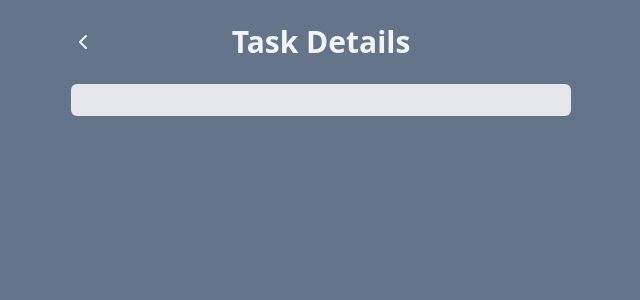
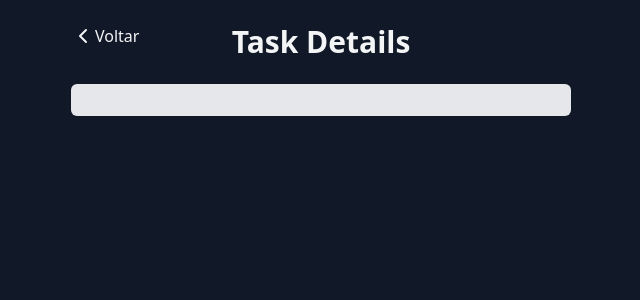
Before and after one commit to Dev-LucasViana/Task-Manager, a React (Vite) app: page /task in a window 1280 px wide. Shown: the top 300 px of the page, without its empty margins (319-959 px from the left). Built offline with nearby package versions, Linux system fonts and the light colour scheme.

Commit message:
Adicionando alguns estilizações

```diff
--- a/src/components/AddTasks.jsx
+++ b/src/components/AddTasks.jsx
@@ -31,7 +31,7 @@ function AddTasks({ onAddTaskSubmit }) {
           setTitle("");
           setDescription("");
         }}
-        className="bg-slate-500 text-white px-4 py-2 rounded font-medium"
+        className="bg-slate-500 text-white px-4 py-2 rounded font-medium hover:bg-slate-400 transition-colors"
       >
         Adicionar
       </button>
--- a/src/components/Title.jsx
+++ b/src/components/Title.jsx
@@ -1,6 +1,8 @@
 function Title({ children }) {
   return (
-    <h1 className="text-gray-100 text-3xl font-bold text=center">{children}</h1>
+    <h1 className="text-gray-100 text-3xl font-bold text-center hover:animate-bounce">
+      {children}
+    </h1>
   );
 }
 export default Title;
--- a/src/pages/TaskPage.jsx
+++ b/src/pages/TaskPage.jsx
@@ -8,14 +8,15 @@ function TaskPage() {
   const title = searchParams.get("title");
   const description = searchParams.get("description");
   return (
-    <div className="h-screen w-screen bg-slate-500 p-6">
+    <div className="h-screen w-screen bg-gray-900 p-6">
       <div className="w-[500px] space-y-4 mb-6 mx-auto">
         <div className="flex justify-center relative mb-6">
           <button
             onClick={() => navigate(-1)}
-            className="absolute left-0 top-0 bottom-0 text-gray-100"
+            className="absolute left-0 top-0 bottom-0 text-gray-100 flex flex-row"
           >
             <ChevronLeftIcon />
+            Voltar
           </button>
           <Title>Task Details</Title>
         </div>
```
